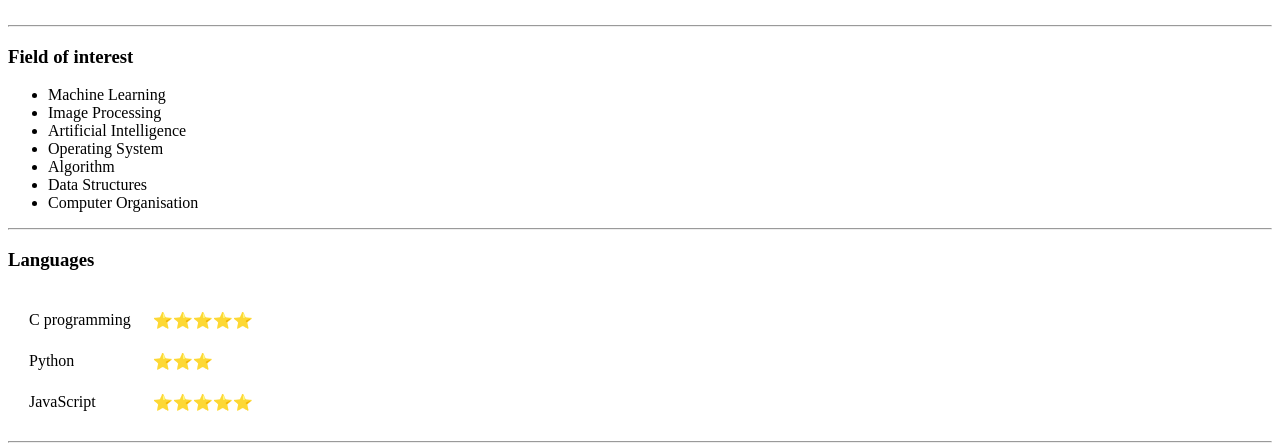
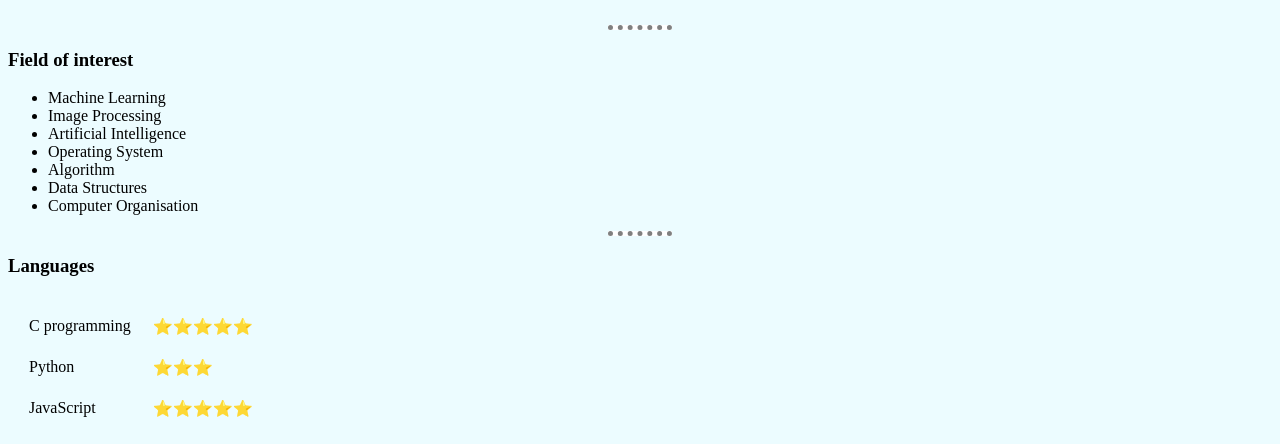
Before and after one commit to adityasunny1189/personal-project, a plain HTML site: page index.html in a window 1280 px wide. Shown: the part 355-799 px from the top of the page. Drawn offline with Linux system fonts and the light colour scheme.

Commit message:
new commit

```diff
--- a/index.html
+++ b/index.html
@@ -4,6 +4,20 @@
 <head>
   <meta charset="utf-8">
   <title>Aditya's personal site</title>
+<style media="screen">
+  body {
+    background-color:#ecfcff;
+  }
+  hr{
+    background-color: white;
+    border-style: dotted none none;
+    border-color: grey;
+    border-width: 5px;
+    height: 0px;
+    width: 5%;
+  }
+</style>
+
 </head>
 
 <body>
```
Also changed, not shown: forms.html (+5 -0 lines).
